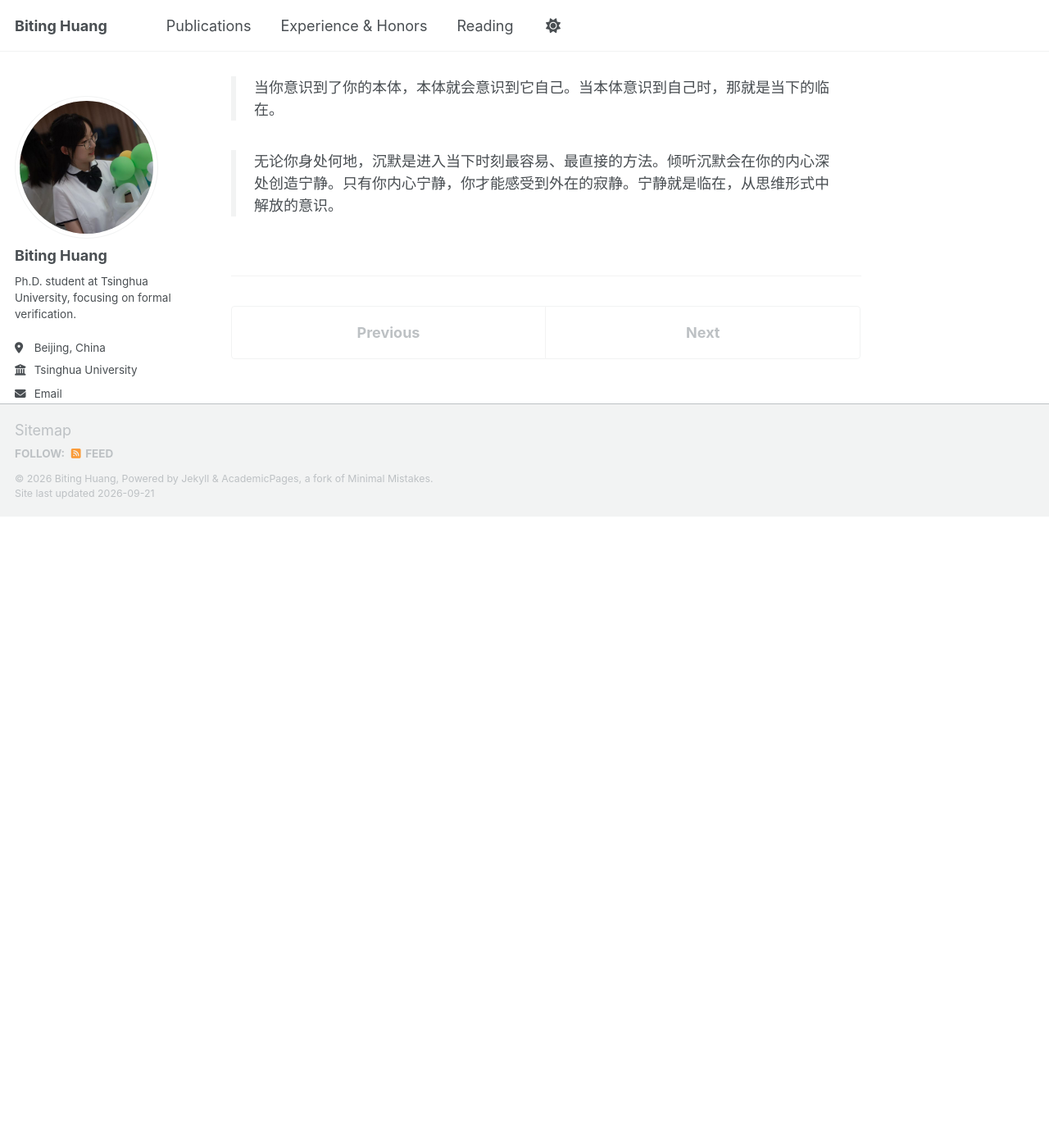
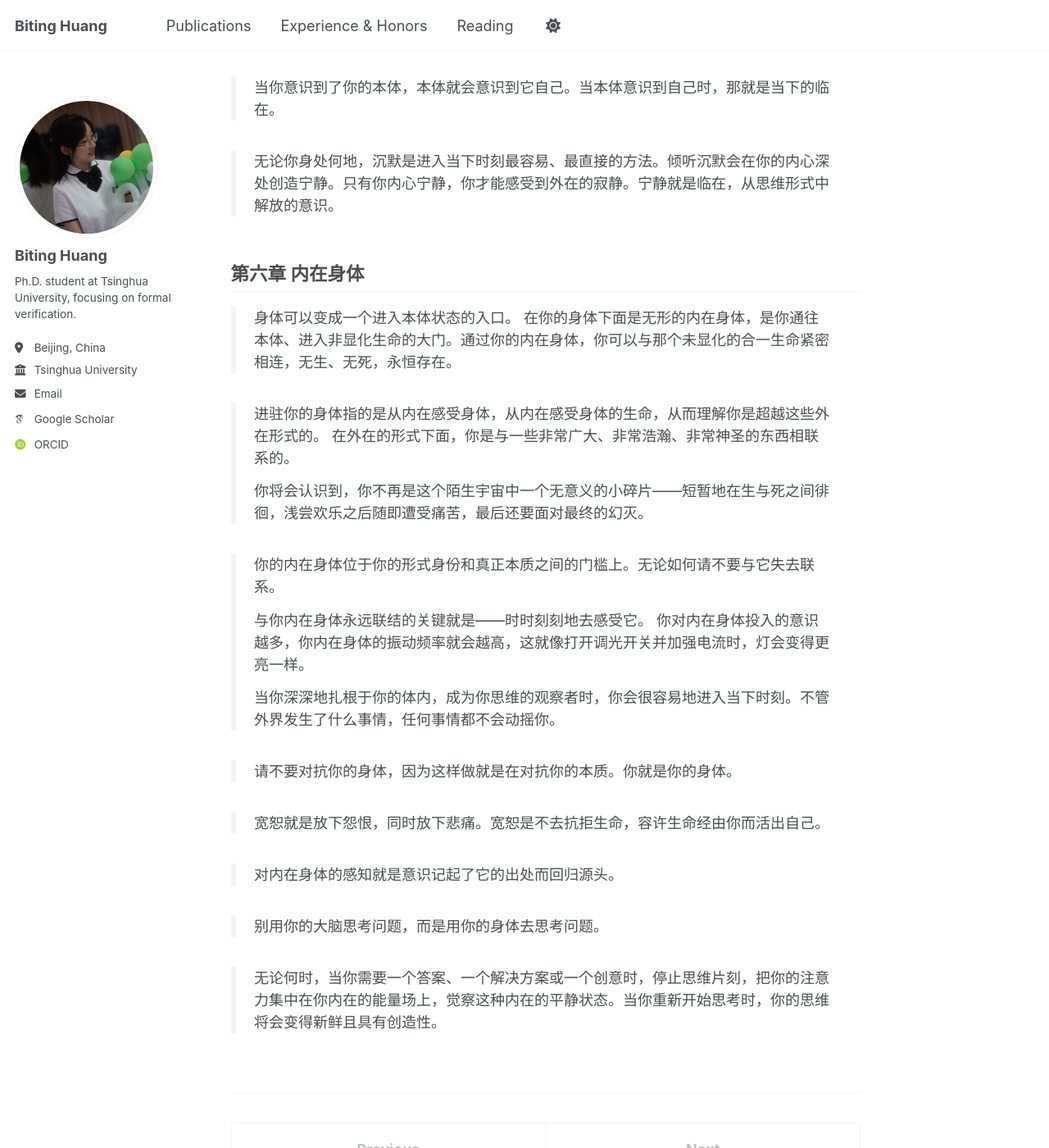
Before and after one commit to WHITE000CHOCOLATE/WHITE000CHOCOLATE.github.io, a Jekyll site: the page built from _books/2026-2.md, in a window 1280 px wide and 1400 px high, scrolled down 8928 px. Shown: the whole window at 82% size. Built offline with Jekyll 4.4.1, drawn with Linux system fonts in a browser that asks for light colours; some web fonts are replaced; a script bundle is joined from its source files by our own code; library files that are not in the unit come from our copies; before the commit the page ends 9558 px from its top, so only the background shows below that.

Commit message:
add book2-sec6

```diff
--- a/_books/2026-2.md
+++ b/_books/2026-2.md
@@ -202,3 +202,30 @@
 > 当你意识到了你的本体，本体就会意识到它自己。当本体意识到自己时，那就是当下的临在。
 
 > 无论你身处何地，沉默是进入当下时刻最容易、最直接的方法。倾听沉默会在你的内心深处创造宁静。只有你内心宁静，你才能感受到外在的寂静。宁静就是临在，从思维形式中解放的意识。
+
+## 第六章 内在身体
+
+> 身体可以变成一个进入本体状态的入口。
+> 在你的身体下面是无形的内在身体，是你通往本体、进入非显化生命的大门。通过你的内在身体，你可以与那个未显化的合一生命紧密相连，无生、无死，永恒存在。
+
+> 进驻你的身体指的是从内在感受身体，从内在感受身体的生命，从而理解你是超越这些外在形式的。
+> 在外在的形式下面，你是与一些非常广大、非常浩瀚、非常神圣的东西相联系的。
+>
+> 你将会认识到，你不再是这个陌生宇宙中一个无意义的小碎片——短暂地在生与死之间徘徊，浅尝欢乐之后随即遭受痛苦，最后还要面对最终的幻灭。
+
+> 你的内在身体位于你的形式身份和真正本质之间的门槛上。无论如何请不要与它失去联系。
+>
+> 与你内在身体永远联结的关键就是——时时刻刻地去感受它。
+> 你对内在身体投入的意识越多，你内在身体的振动频率就会越高，这就像打开调光开关并加强电流时，灯会变得更亮一样。
+>
+> 当你深深地扎根于你的体内，成为你思维的观察者时，你会很容易地进入当下时刻。不管外界发生了什么事情，任何事情都不会动摇你。
+
+> 请不要对抗你的身体，因为这样做就是在对抗你的本质。你就是你的身体。
+
+> 宽恕就是放下怨恨，同时放下悲痛。宽恕是不去抗拒生命，容许生命经由你而活出自己。
+
+> 对内在身体的感知就是意识记起了它的出处而回归源头。
+
+> 别用你的大脑思考问题，而是用你的身体去思考问题。
+
+> 无论何时，当你需要一个答案、一个解决方案或一个创意时，停止思维片刻，把你的注意力集中在你内在的能量场上，觉察这种内在的平静状态。当你重新开始思考时，你的思维将会变得新鲜且具有创造性。
```
